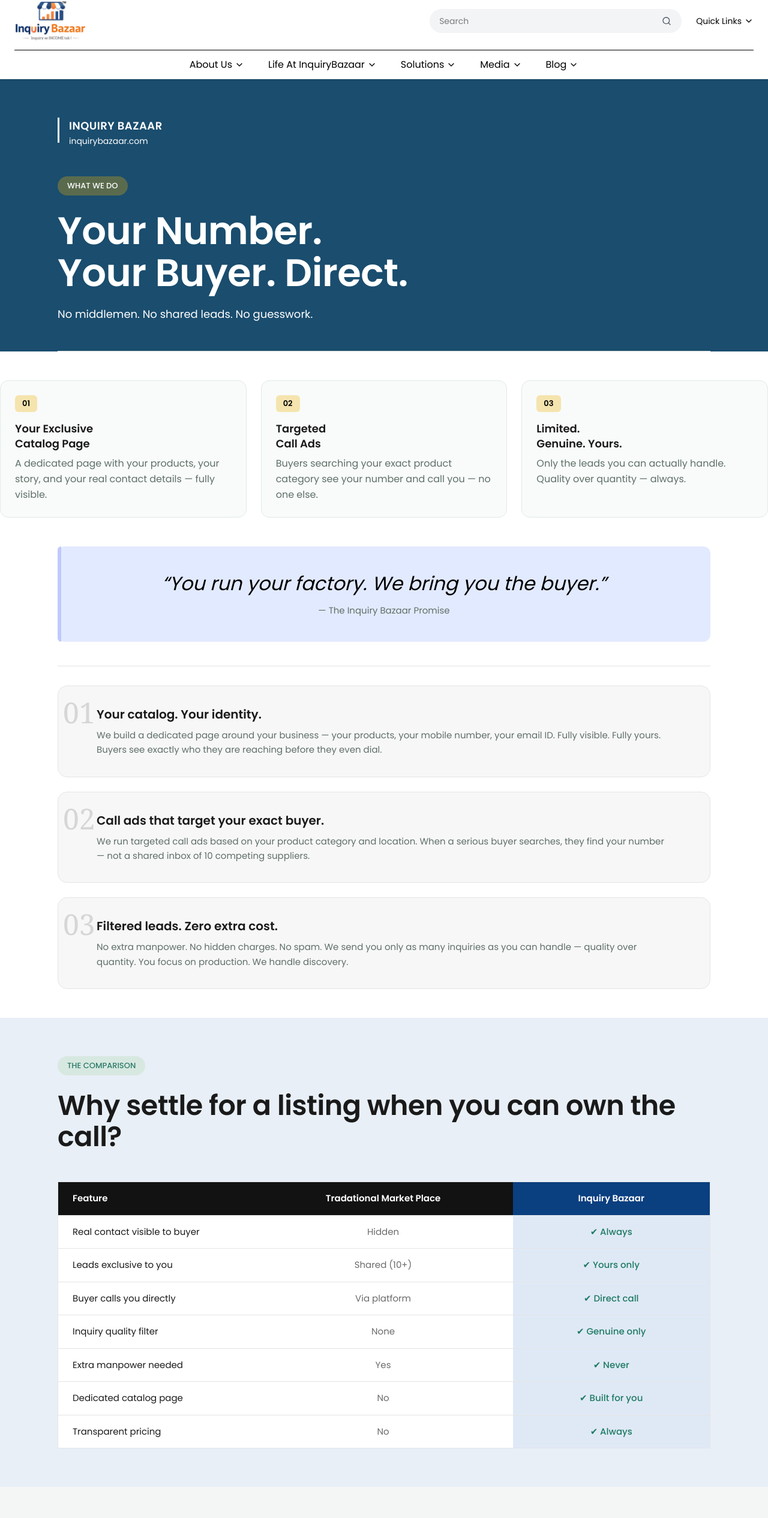
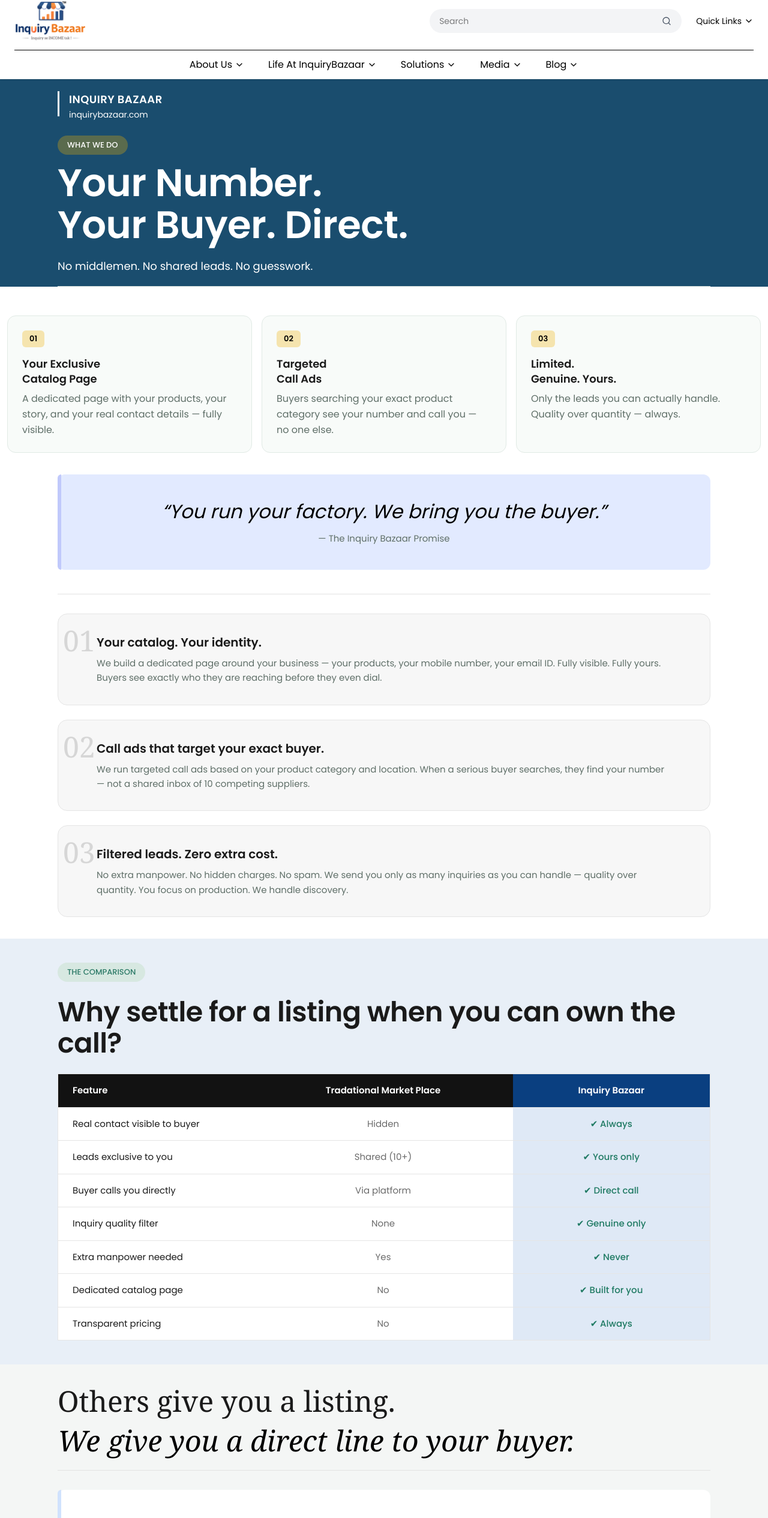
Before and after one commit to shruti0101/corporatesite, a Next.js app: page /about/whatwedo in a window 1280 px wide. Shown: the part 13-2544 px from the top of the page at 60% size. Built offline with nearby package versions, Linux system fonts and the light colour scheme.

Commit message:
who we do changes

```diff
--- a/app/about/whatwedo/page.jsx
+++ b/app/about/whatwedo/page.jsx
@@ -1,9 +1,9 @@
 export default function WhatWeDo() {
   return (
     <>
-      <section className="w-full bg-[#1A4D6E] pt-6 md:pt-16 px-6 md:px-24">
+      <section className="w-full bg-[#1A4D6E] pt-6 md:pt-5 px-6 md:px-24">
         {/* Top Left Brand */}
-        <div className="flex items-start gap-4 mb-5 md:mb-12">
+        <div className="flex items-start gap-4 mb-5 md:mb-6">
           <div className="w-[3px] h-[42px] bg-white" />
           <div>
             <p className="text-white text-[18px] font-semibold tracking-wide">
@@ -14,7 +14,7 @@
         </div>
 
         {/* Tag */}
-        <div className="inline-block bg-yellow-500/30 text-white text-[13px] px-4 py-[6px] rounded-full font-medium mb-3 md:mb-6">
+        <div className="inline-block bg-yellow-500/30 text-white text-[13px] px-4 py-[6px] rounded-full font-medium mb-3 md:mb-3">
           WHAT WE DO
         </div>
 
@@ -25,7 +25,7 @@
         </h1>
 
         {/* Subtext */}
-        <p className="text-white text-[18px] mb-5 md:mb-12">
+        <p className="text-white text-[18px] mb-5 md:mb-5">
           No middlemen. No shared leads. No guesswork.
         </p>
 
@@ -33,9 +33,9 @@
         <div className="border-t border-[#D6DFDA] mb-6 md:mb-12"></div>
       </section>
 
-      <section className="max-w-7xl mx-auto">
+      <section className="max-w-7xl px-3 mx-auto">
         {/* Cards */}
-        <div className="grid md:grid-cols-3 gap-3 md:gap-6">
+        <div className="grid md:grid-cols-3 gap-3 md:gap-4">
           {/* Card */}
           {[
             {
@@ -77,7 +77,7 @@
         </div>
       </section>
 
-      <section className="w-full px-6 md:px-24 py-6 md:py-12 bg-white">
+      <section className="w-full px-6 md:px-24 py-6 md:py-12 lg:py-9 bg-white">
         {/* Quote Box */}
         <div className="relative bg-[#e2eaff] rounded-xl px-10 py-10 mb-5 md:mb-10">
           {/* Left Accent Bar */}
@@ -150,14 +150,14 @@
         </div>
       </section>
 
-      <section className="w-full bg-[#e8eff7] py-6 md:py-16 px-6 md:px-24">
+      <section className="w-full bg-[#e8eff7] py-6 md:py-10 px-6 md:px-24">
         {/* Tag */}
         <div className="inline-block bg-[#D7E8E1] text-[#2C7A67] text-[13px] px-4 py-[6px] rounded-full font-medium mb-3 md:mb-6">
           THE COMPARISON
         </div>
 
         {/* Heading */}
-        <h2 className="text-[35px] md:text-[46px] leading-[1.15]  text-[#1A1A1A] font-semibold mb-5 md:mb-12 tracking-[-0.5px]">
+        <h2 className="text-[35px] md:text-[46px] leading-[1.15]  text-[#1A1A1A] font-semibold mb-5 md:mb-6 tracking-[-0.5px]">
           Why settle for a listing when you can own the call?
         </h2>
 
@@ -230,14 +230,14 @@
 </div>
       </section>
 
-      <section className="w-full bg-[#F4F6F5] px-6 md:px-24 py-7 md:py-16">
+      <section className="w-full bg-[#F4F6F5] px-6 md:px-24 py-7 md:py-8">
         {/* Heading Line 1 */}
         <h2 className="font-serif text-[25px] md:text-[48px] text-[#1A1A1A] leading-[1.2] mb-2">
           Others give you a listing.
         </h2>
 
         {/* Heading Line 2 (Italic Green) */}
-        <h2 className="font-serif italic text-[25px] md:text-[48px] text-black leading-[1.2] mb-4 md:mb-8">
+        <h2 className="font-serif italic text-[25px] md:text-[48px] text-black leading-[1.2] mb-4 md:mb-5">
           We give you a direct line to your buyer.
         </h2>
 
```
